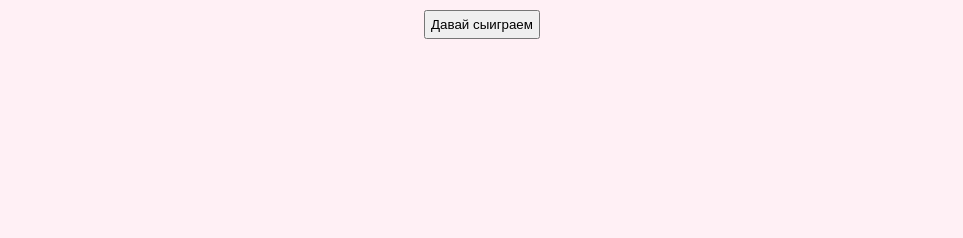
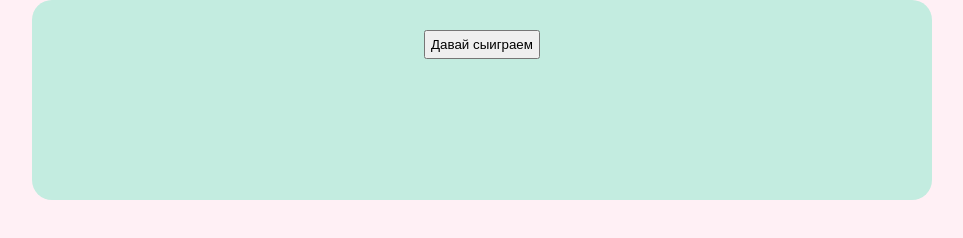
Before and after one commit to LesiaChervinska/HW_3, a plain HTML site: page index.html in a window 1280 px wide. Shown: the whole page, without its empty margins (158-1121 px from the left). Drawn offline with Linux system fonts and the light colour scheme.

Commit message:
add style

```diff
--- a/index2.js
+++ b/index2.js
@@ -58,7 +58,6 @@ var counter = 0;
 
 buttonStartGame.onclick = function () {
     app.innerHTML ="Выбери диапазон от 0 до 200,количество попыток от 1 до 15 и попрбуй угдать число)";
-    var textP = document.createElement('p').innerHTML = "Выбери диапазон от 0 до 200,количество попыток от 1 до 15 и попрбуй угдать число)"
     container.appendChild(minRange);
     container.appendChild(maxRange);
     container.appendChild(attemps);
@@ -103,6 +102,8 @@ buttonContinue.onclick = function(){
     var userNum = +(inputGessNumber.value);
     var namDiffernrt = Math.abs(userNum -randomNumber);
     attemps--;
+
+
 
 
     if(attemps !== 0){
--- a/style.css
+++ b/style.css
@@ -6,6 +6,12 @@ body{
    flex-direction: column;
    text-align: center;
    align-items: center;
+   background-color: rgb(195, 236, 224);
+   width: 900px;
+   height: 200px;
+   margin: 0 auto;
+   padding: 20px;
+   border-radius: 20px;
 }
 
 
```
